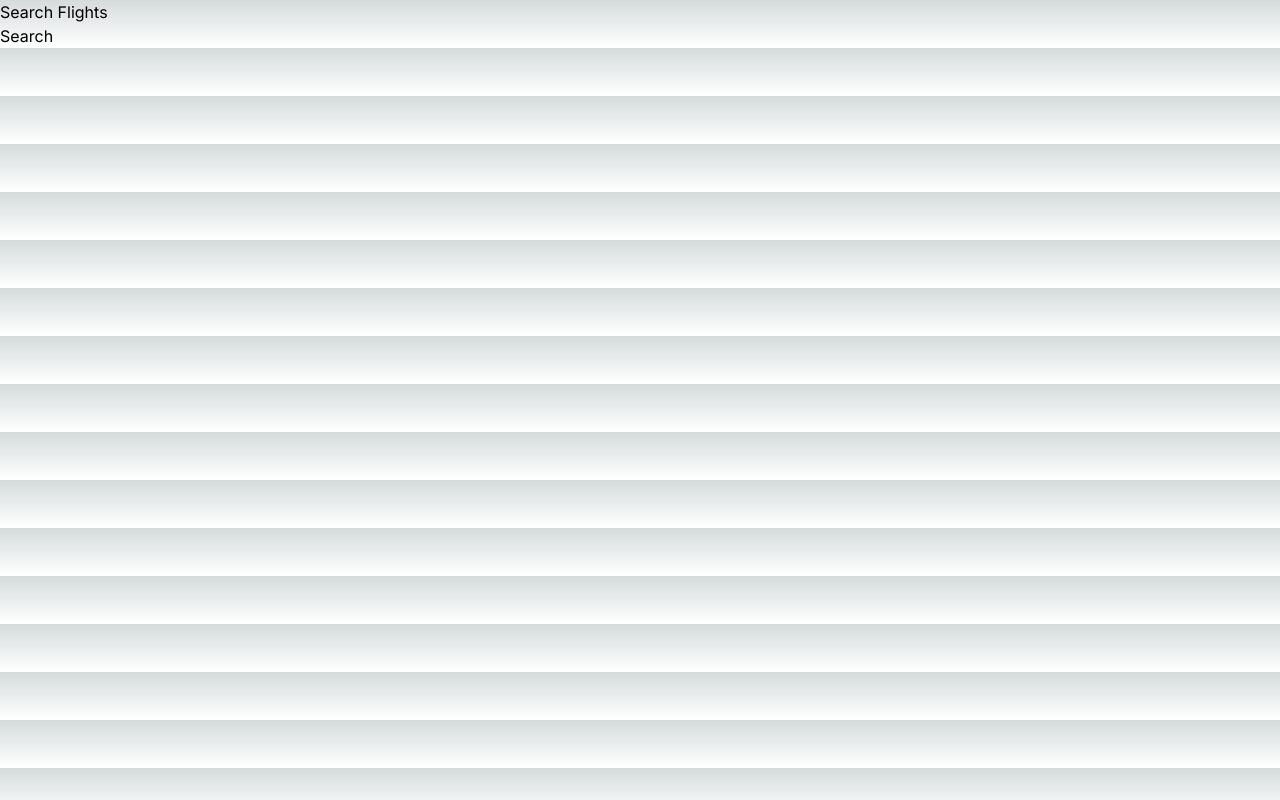
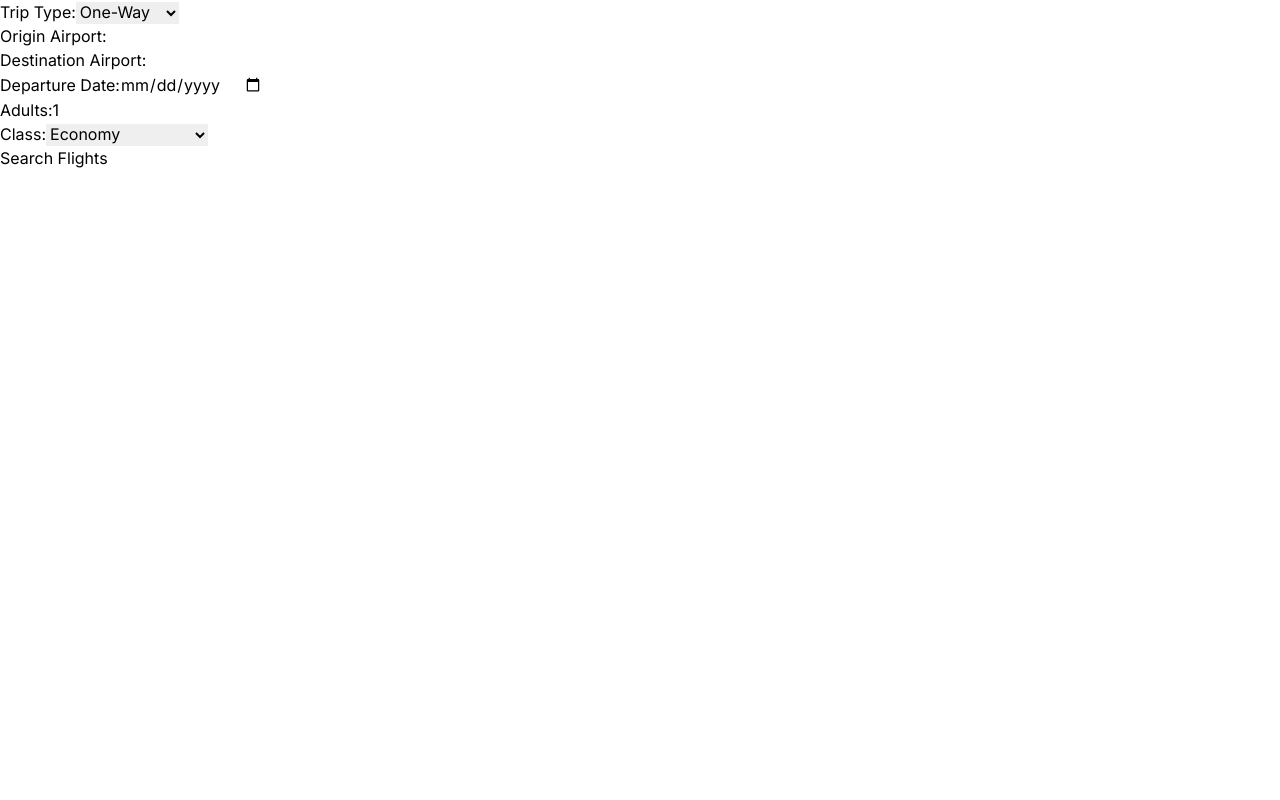
Before and after one commit to LetMeP1ay/Tripago, a Next.js app in the folder frontend/: page /flights in a window 1280 px wide. Built offline with nearby package versions, Linux system fonts and the light colour scheme.

Commit message:
implement the searchbar frontend

```diff
--- a/frontend/src/app/flights/page.tsx
+++ b/frontend/src/app/flights/page.tsx
@@ -1,48 +1,149 @@
 "use client";
 
 import { useState } from "react";
+import axios from "axios";
+
+enum TripType {
+  RoundTrip = "1",
+  OneWay = "2",
+  MultiCity = "3",
+}
+
+enum FlightClass {
+  Economy = "1",
+  PremiumEconomy = "2",
+  Business = "3",
+  First = "4",
+}
 
 export default function FlightSearch() {
-  const [flights, setFlights] = useState([]);
-  const [loading, setLoading] = useState(false);
-  const [error, setError] = useState("");
+  const [tripType, setTripType] = useState<TripType>(TripType.OneWay);
+  const [origin, setOrigin] = useState("");
+  const [destination, setDestination] = useState("");
+  const [departureDate, setDepartureDate] = useState("");
+  const [returnDate, setReturnDate] = useState("");
+  const [adults, setAdults] = useState(1);
+  const [flightClass, setFlightClass] = useState<FlightClass>(
+    FlightClass.Economy
+  );
+  const [results, setResults] = useState<any>(null);
 
-  const searchFlights = async (
-    origin: string,
-    destination: string,
-    departureDate: string
-  ) => {
-    setLoading(true);
+  const handleSubmit = async (e: React.FormEvent<HTMLFormElement>) => {
+    e.preventDefault();
+    const queryParams: Record<string, any> = {
+      departure_id: origin,
+      arrival_id: destination,
+      departure_date: departureDate,
+      adults,
+      flight_class: flightClass,
+      type: tripType,
+    };
+    if (tripType === TripType.RoundTrip && returnDate) {
+      queryParams.return_date = returnDate;
+    }
+
+    const endpoint =
+      tripType === TripType.OneWay
+        ? `${process.env.NEXT_PUBLIC_API_URL}/api/flights/one-way`
+        : `${process.env.NEXT_PUBLIC_API_URL}/api/flights/round-trip`;
+
     try {
-      const res = await fetch(
-        `${process.env.NEXT_PUBLIC_API_URL}/api/flights?origin=${origin}&destination=${destination}&departureDate=${departureDate}`
-      );
-      const data = await res.json();
-      setFlights(data.data);
-    } catch (err) {
-      setError("We had a problem with fetching your flights... sorry!");
-    } finally {
-      setLoading(false);
+      const response = await axios.get(endpoint, { params: queryParams });
+      setResults(response.data);
+    } catch (e) {
+      console.error("Error fetching flight data:", e);
     }
   };
 
   return (
-    <div>
-      <h1>Search Flights</h1>
-      <button onClick={() => searchFlights("NYC", "LAX", "2024-09-10")}>
-        Search
-      </button>
-      {loading && <p>Loading...</p>}
-      {error && <p>{error}</p>}
-      <ul>
-        {flights.map((flight: any) => (
-          <li key={flight.id}>
-            {flight.itineraries[0].segments[0].departure.iataCode} to{" "}
-            {flight.itineraries[0].segments[0].arrival.iataCode} - $
-            {flight.price.total}
-          </li>
-        ))}
-      </ul>
+    <div className="flex w-screen h-screen bg-white text-black">
+      <form onSubmit={handleSubmit}>
+        <div>
+          <label>Trip Type:</label>
+          <select
+            value={tripType}
+            onChange={(e) => setTripType(e.target.value as TripType)}
+          >
+            <option value={TripType.OneWay}>One-Way</option>
+            <option value={TripType.RoundTrip}>Round Trip</option>
+          </select>
+        </div>
+
+        <div>
+          <label>Origin Airport:</label>
+          <input
+            type="text"
+            value={origin}
+            onChange={(e) => setOrigin(e.target.value)}
+            required
+          />
+        </div>
+
+        <div>
+          <label>Destination Airport:</label>
+          <input
+            type="text"
+            value={destination}
+            onChange={(e) => setDestination(e.target.value)}
+            required
+          />
+        </div>
+
+        <div>
+          <label>Departure Date:</label>
+          <input
+            type="date"
+            value={departureDate}
+            onChange={(e) => setDepartureDate(e.target.value)}
+            required
+          />
+        </div>
+
+        {tripType === TripType.RoundTrip && (
+          <div>
+            <label>Return Date:</label>
+            <input
+              type="date"
+              value={returnDate}
+              onChange={(e) => setReturnDate(e.target.value)}
+              required
+            />
+          </div>
+        )}
+
+        <div>
+          <label>Adults:</label>
+          <input
+            type="number"
+            value={adults}
+            onChange={(e) => setAdults(Number(e.target.value))}
+            min="1"
+            required
+          />
+        </div>
+
+        <div>
+          <label>Class:</label>
+          <select
+            value={flightClass}
+            onChange={(e) => setFlightClass(e.target.value as FlightClass)}
+          >
+            <option value={FlightClass.Economy}>Economy</option>
+            <option value={FlightClass.PremiumEconomy}>Premium Economy</option>
+            <option value={FlightClass.Business}>Business</option>
+            <option value={FlightClass.First}>First</option>
+          </select>
+        </div>
+
+        <button type="submit">Search Flights</button>
+      </form>
+
+      {results && (
+        <div>
+          <h2>Flight Results:</h2>
+          <pre>{JSON.stringify(results, null, 2)}</pre>
+        </div>
+      )}
     </div>
   );
 }
--- a/frontend/src/app/page.tsx
+++ b/frontend/src/app/page.tsx
@@ -1,113 +1,98 @@
-import Image from "next/image";
+"use client";
+import React, { useState, useEffect } from "react";
 
-export default function Home() {
+interface Airport {
+  id: string;
+  iataCode: string;
+  name: string;
+  address: {
+    cityName: string;
+    countryName: string;
+  };
+}
+
+interface SearchBarProps {
+  label?: string;
+}
+
+export default function SearchBar({ label = "From" }: SearchBarProps) {
+  const [query, setQuery] = useState<string>("");
+  const [suggestions, setSuggestions] = useState<Airport[]>([]);
+  const [selectedAirport, setSelectedAirport] = useState<Airport | null>(null);
+
+  const fetchAirportData = async (searchText: string) => {
+    if (!searchText) {
+      setSuggestions([]);
+      return;
+    }
+
+    try {
+      const response = await fetch(
+        `${process.env.NEXT_PUBLIC_API_URL}/api/airport-suggestions?keyword=${searchText}`
+      );
+      const data = await response.json();
+      setSuggestions(data);
+    } catch (error) {
+      console.error("Error fetching airport suggestions:", error);
+    }
+  };
+
+  useEffect(() => {
+    const delayDebounceFn = setTimeout(() => {
+      fetchAirportData(query);
+    }, 200);
+
+    return () => clearTimeout(delayDebounceFn);
+  }, [query]);
+
+  const handleSelect = (airport: Airport) => {
+    setQuery(
+      `${airport.address.cityName}, ${airport.name} (${airport.iataCode})`
+    );
+    setSelectedAirport(airport);
+    setSuggestions([]);
+  };
+
   return (
-    <main className="flex min-h-screen flex-col items-center justify-between p-24">
-      <div className="z-10 w-full max-w-5xl items-center justify-between font-mono text-sm lg:flex">
-        <p className="fixed left-0 top-0 flex w-full justify-center border-b border-gray-300 bg-gradient-to-b from-zinc-200 pb-6 pt-8 backdrop-blur-2xl dark:border-neutral-800 dark:bg-zinc-800/30 dark:from-inherit lg:static lg:w-auto  lg:rounded-xl lg:border lg:bg-gray-200 lg:p-4 lg:dark:bg-zinc-800/30">
-          Get started by editing&nbsp;
-          <code className="font-mono font-bold">src/app/page.tsx</code>
-        </p>
-        <div className="fixed bottom-0 left-0 flex h-48 w-full items-end justify-center bg-gradient-to-t from-white via-white dark:from-black dark:via-black lg:static lg:size-auto lg:bg-none">
-          <a
-            className="pointer-events-none flex place-items-center gap-2 p-8 lg:pointer-events-auto lg:p-0"
-            href="https://vercel.com?utm_source=create-next-app&utm_medium=appdir-template&utm_campaign=create-next-app"
-            target="_blank"
-            rel="noopener noreferrer"
-          >
-            By{" "}
-            <Image
-              src="/vercel.svg"
-              alt="Vercel Logo"
-              className="dark:invert"
-              width={100}
-              height={24}
-              priority
-            />
-          </a>
-        </div>
-      </div>
-
-      <div className="relative z-[-1] flex place-items-center before:absolute before:h-[300px] before:w-full before:-translate-x-1/2 before:rounded-full before:bg-gradient-radial before:from-white before:to-transparent before:blur-2xl before:content-[''] after:absolute after:-z-20 after:h-[180px] after:w-full after:translate-x-1/3 after:bg-gradient-conic after:from-sky-200 after:via-blue-200 after:blur-2xl after:content-[''] before:dark:bg-gradient-to-br before:dark:from-transparent before:dark:to-blue-700 before:dark:opacity-10 after:dark:from-sky-900 after:dark:via-[#0141ff] after:dark:opacity-40 sm:before:w-[480px] sm:after:w-[240px] before:lg:h-[360px]">
-        <Image
-          className="relative dark:drop-shadow-[0_0_0.3rem_#ffffff70] dark:invert"
-          src="/next.svg"
-          alt="Next.js Logo"
-          width={180}
-          height={37}
-          priority
-        />
-      </div>
-
-      <div className="mb-32 grid text-center lg:mb-0 lg:w-full lg:max-w-5xl lg:grid-cols-4 lg:text-left">
-        <a
-          href="https://nextjs.org/docs?utm_source=create-next-app&utm_medium=appdir-template&utm_campaign=create-next-app"
-          className="group rounded-lg border border-transparent px-5 py-4 transition-colors hover:border-gray-300 hover:bg-gray-100 hover:dark:border-neutral-700 hover:dark:bg-neutral-800/30"
-          target="_blank"
-          rel="noopener noreferrer"
-        >
-          <h2 className="mb-3 text-2xl font-semibold">
-            Docs{" "}
-            <span className="inline-block transition-transform group-hover:translate-x-1 motion-reduce:transform-none">
-              -&gt;
-            </span>
-          </h2>
-          <p className="m-0 max-w-[30ch] text-sm opacity-50">
-            Find in-depth information about Next.js features and API.
-          </p>
-        </a>
-
-        <a
-          href="https://nextjs.org/learn?utm_source=create-next-app&utm_medium=appdir-template-tw&utm_campaign=create-next-app"
-          className="group rounded-lg border border-transparent px-5 py-4 transition-colors hover:border-gray-300 hover:bg-gray-100 hover:dark:border-neutral-700 hover:dark:bg-neutral-800/30"
-          target="_blank"
-          rel="noopener noreferrer"
-        >
-          <h2 className="mb-3 text-2xl font-semibold">
-            Learn{" "}
-            <span className="inline-block transition-transform group-hover:translate-x-1 motion-reduce:transform-none">
-              -&gt;
-            </span>
-          </h2>
-          <p className="m-0 max-w-[30ch] text-sm opacity-50">
-            Learn about Next.js in an interactive course with&nbsp;quizzes!
-          </p>
-        </a>
-
-        <a
-          href="https://vercel.com/templates?framework=next.js&utm_source=create-next-app&utm_medium=appdir-template&utm_campaign=create-next-app"
-          className="group rounded-lg border border-transparent px-5 py-4 transition-colors hover:border-gray-300 hover:bg-gray-100 hover:dark:border-neutral-700 hover:dark:bg-neutral-800/30"
-          target="_blank"
-          rel="noopener noreferrer"
-        >
-          <h2 className="mb-3 text-2xl font-semibold">
-            Templates{" "}
-            <span className="inline-block transition-transform group-hover:translate-x-1 motion-reduce:transform-none">
-              -&gt;
-            </span>
-          </h2>
-          <p className="m-0 max-w-[30ch] text-sm opacity-50">
-            Explore starter templates for Next.js.
-          </p>
-        </a>
-
-        <a
-          href="https://vercel.com/new?utm_source=create-next-app&utm_medium=appdir-template&utm_campaign=create-next-app"
-          className="group rounded-lg border border-transparent px-5 py-4 transition-colors hover:border-gray-300 hover:bg-gray-100 hover:dark:border-neutral-700 hover:dark:bg-neutral-800/30"
-          target="_blank"
-          rel="noopener noreferrer"
-        >
-          <h2 className="mb-3 text-2xl font-semibold">
-            Deploy{" "}
-            <span className="inline-block transition-transform group-hover:translate-x-1 motion-reduce:transform-none">
-              -&gt;
-            </span>
-          </h2>
-          <p className="m-0 max-w-[30ch] text-balance text-sm opacity-50">
-            Instantly deploy your Next.js site to a shareable URL with Vercel.
-          </p>
-        </a>
-      </div>
-    </main>
+    <div className="flex w-full max-w-lg mx-auto font-inter bg-white">
+      <label className="absolute mt-2 ml-6 text-center bg-white text-[#757272] text-xs" style={{width: `${label.length * 1.5}ch`}}>{label}</label>
+      <input
+        type="text"
+        value={query}
+        onChange={(e) => setQuery(e.target.value)}
+        className="w-full h-14 mt-4 px-4 py-2 text-lg border border-[#E9EBEA] rounded-lg focus:ring-2 focus:ring-blue-500 focus:outline-none"
+      />
+      {suggestions.length > 0 && (
+        <ul className="absolute z-50 w-full mt-2 bg-white border border-gray-300 rounded-lg shadow-lg max-h-60 overflow-y-auto">
+          {Object.entries(
+            suggestions.reduce(
+              (grouped: Record<string, Airport[]>, airport: Airport) => {
+                const city = airport.address.cityName;
+                if (!grouped[city]) grouped[city] = [];
+                grouped[city].push(airport);
+                return grouped;
+              },
+              {}
+            )
+          ).map(([city, airports]) => (
+            <li key={city} className="px-4 py-2">
+              <div className="font-semibold text-gray-700">{city}</div>
+              <ul className="ml-4 border-l-2 pl-2 border-gray-300">
+                {airports.map((airport) => (
+                  <li
+                    key={airport.id}
+                    onClick={() => handleSelect(airport)}
+                    className="px-2 py-1 cursor-pointer hover:bg-gray-100"
+                  >
+                    {airport.name} {airport.address.countryName} (
+                    {airport.iataCode})
+                  </li>
+                ))}
+              </ul>
+            </li>
+          ))}
+        </ul>
+      )}
+    </div>
   );
 }
--- a/frontend/tailwind.config.ts
+++ b/frontend/tailwind.config.ts
@@ -8,6 +8,9 @@ const config: Config = {
   ],
   theme: {
     extend: {
+      fontFamily: {
+        inter: ["Inter", "sans-serif"],
+      },
       backgroundImage: {
         "gradient-radial": "radial-gradient(var(--tw-gradient-stops))",
         "gradient-conic":
```
Also changed, not shown: 1 other file (tests, documents, lock files or other folders).
